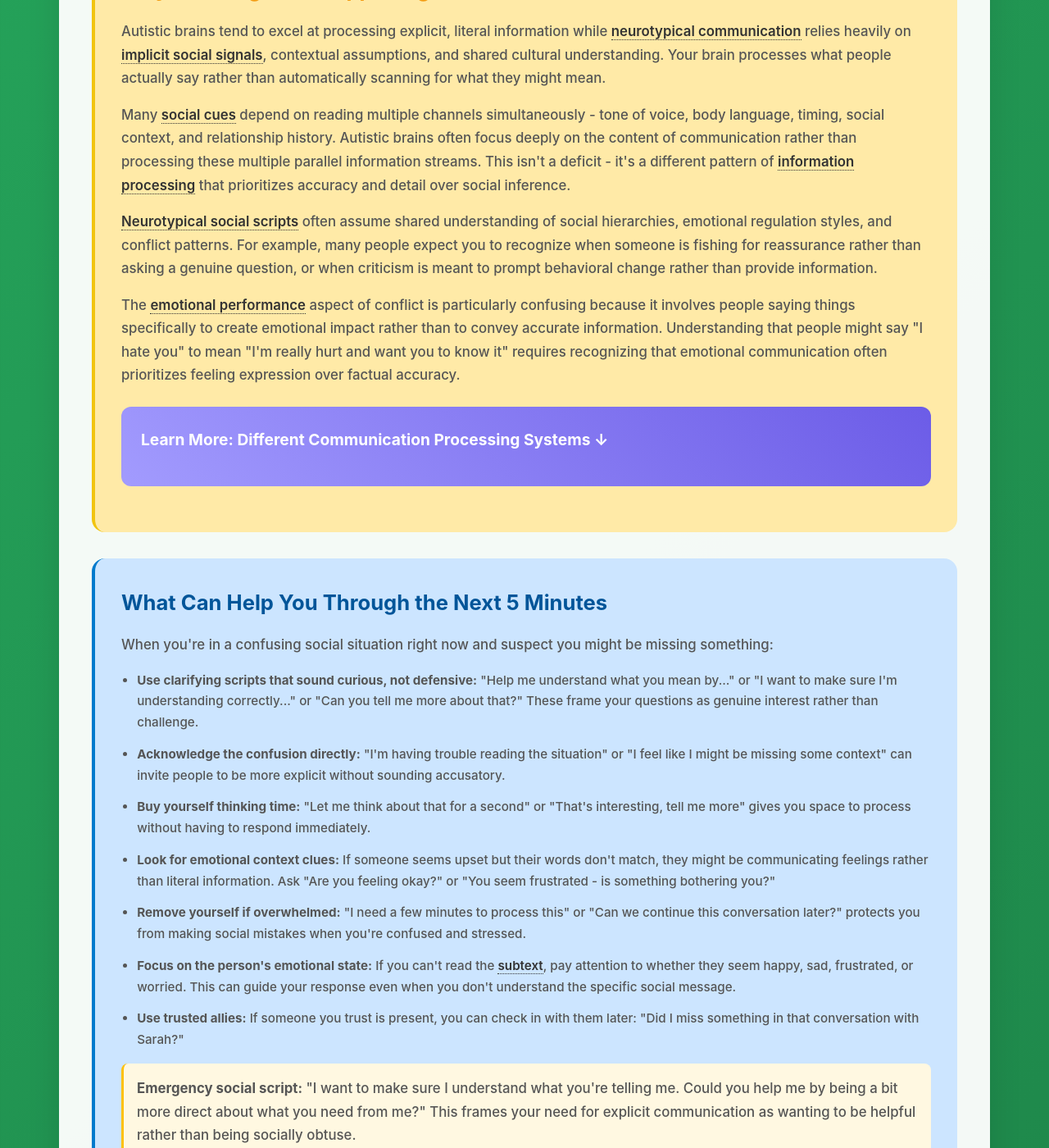
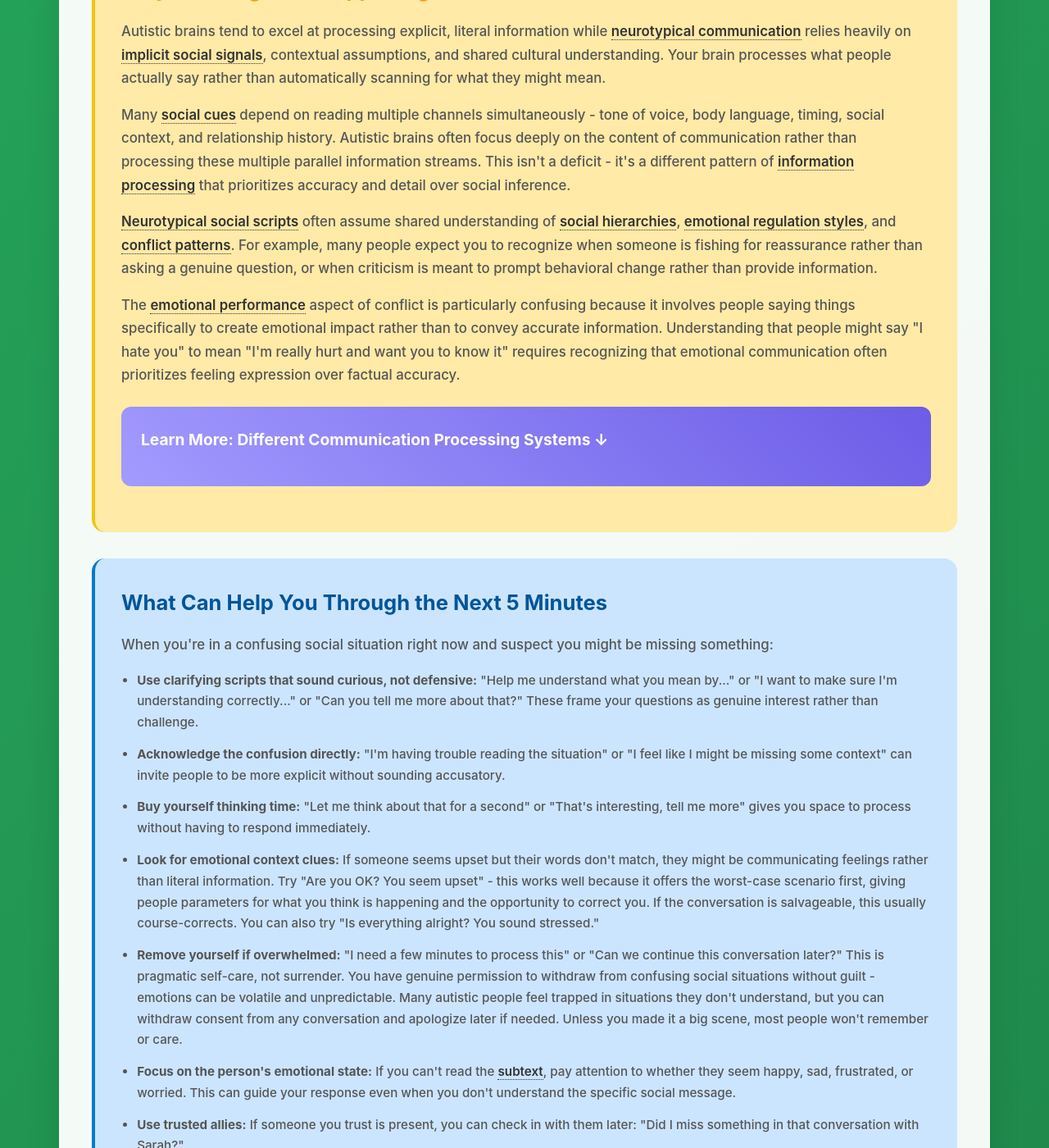
Before and after one commit to neurodivergent-survival-guide/neurodivergent-survival-guide, a Jekyll site: the page built from struggles/missing-social-cues.html, in a window 1280 px wide and 1400 px high, scrolled down 1539 px. Shown: the whole window at 82% size. Built offline with Jekyll 4.4.1, drawn with Linux system fonts in a browser that asks for light colours; some of the changed text lies outside the part shown.

Commit message:
Update missing-social-cues.html

```diff
--- a/struggles/missing-social-cues.html
+++ b/struggles/missing-social-cues.html
@@ -28,7 +28,7 @@ condition: autism
 
         <p>Many <a class="jargon">social cues<span class="tooltip">Nonverbal or implicit signals that convey meaning in social interactions</span></a> depend on reading multiple channels simultaneously - tone of voice, body language, timing, social context, and relationship history. Autistic brains often focus deeply on the content of communication rather than processing these multiple parallel information streams. This isn't a deficit - it's a different pattern of <a class="jargon">information processing<span class="tooltip">How your brain takes in, organizes, and makes sense of information from your environment</span></a> that prioritizes accuracy and detail over social inference.</p>
 
-        <p><a class="jargon">Neurotypical social scripts<span class="tooltip">Unwritten social rules and expected responses that most non-autistic people learn implicitly</span></a> often assume shared understanding of social hierarchies, emotional regulation styles, and conflict patterns. For example, many people expect you to recognize when someone is fishing for reassurance rather than asking a genuine question, or when criticism is meant to prompt behavioral change rather than provide information.</p>
+        <p><a class="jargon">Neurotypical social scripts<span class="tooltip">Unwritten social rules and expected responses that most non-autistic people learn implicitly</span></a> often assume shared understanding of <a class="jargon">social hierarchies<span class="tooltip">Unspoken power dynamics and status relationships that influence how people are expected to communicate</span></a>, <a class="jargon">emotional regulation styles<span class="tooltip">Different ways people manage and express their feelings, often with expectations that others will respond appropriately</span></a>, and <a class="jargon">conflict patterns<span class="tooltip">Predictable ways that arguments and disagreements typically unfold and resolve in relationships</span></a>. For example, many people expect you to recognize when someone is fishing for reassurance rather than asking a genuine question, or when criticism is meant to prompt behavioral change rather than provide information.</p>
 
         <p>The <a class="jargon">emotional performance<span class="tooltip">Expressing feelings through exaggerated or dramatic language for emotional impact rather than literal communication</span></a> aspect of conflict is particularly confusing because it involves people saying things specifically to create emotional impact rather than to convey accurate information. Understanding that people might say "I hate you" to mean "I'm really hurt and want you to know it" requires recognizing that emotional communication often prioritizes feeling expression over factual accuracy.</p>
 
@@ -52,14 +52,14 @@ condition: autism
             <li><strong>Use clarifying scripts that sound curious, not defensive:</strong> "Help me understand what you mean by..." or "I want to make sure I'm understanding correctly..." or "Can you tell me more about that?" These frame your questions as genuine interest rather than challenge.</li>
             <li><strong>Acknowledge the confusion directly:</strong> "I'm having trouble reading the situation" or "I feel like I might be missing some context" can invite people to be more explicit without sounding accusatory.</li>
             <li><strong>Buy yourself thinking time:</strong> "Let me think about that for a second" or "That's interesting, tell me more" gives you space to process without having to respond immediately.</li>
-            <li><strong>Look for emotional context clues:</strong> If someone seems upset but their words don't match, they might be communicating feelings rather than literal information. Ask "Are you feeling okay?" or "You seem frustrated - is something bothering you?"</li>
-            <li><strong>Remove yourself if overwhelmed:</strong> "I need a few minutes to process this" or "Can we continue this conversation later?" protects you from making social mistakes when you're confused and stressed.</li>
+            <li><strong>Look for emotional context clues:</strong> If someone seems upset but their words don't match, they might be communicating feelings rather than literal information. Try "Are you OK? You seem upset" - this works well because it offers the worst-case scenario first, giving people parameters for what you think is happening and the opportunity to correct you. If the conversation is salvageable, this usually course-corrects. You can also try "Is everything alright? You sound stressed."</li>
+            <li><strong>Remove yourself if overwhelmed:</strong> "I need a few minutes to process this" or "Can we continue this conversation later?" This is pragmatic self-care, not surrender. You have genuine permission to withdraw from confusing social situations without guilt - emotions can be volatile and unpredictable. Many autistic people feel trapped in situations they don't understand, but you can withdraw consent from any conversation and apologize later if needed. Unless you made it a big scene, most people won't remember or care.</li>
             <li><strong>Focus on the person's emotional state:</strong> If you can't read the <a class="jargon">subtext<span class="tooltip">The underlying or implicit meaning beneath what's actually being said</span></a>, pay attention to whether they seem happy, sad, frustrated, or worried. This can guide your response even when you don't understand the specific social message.</li>
             <li><strong>Use trusted allies:</strong> If someone you trust is present, you can check in with them later: "Did I miss something in that conversation with Sarah?"</li>
         </ul>
 
         <div class="highlight-box">
-            <p><strong>Emergency social script:</strong> "I want to make sure I understand what you're telling me. Could you help me by being a bit more direct about what you need from me?" This frames your need for explicit communication as wanting to be helpful rather than being socially obtuse.</p>
+            <p><strong>Emergency social script:</strong> "I want to make sure I understand what you're telling me. Can you help me out by being very specific about what you want me to do in this situation?" This frames your need for explicit communication as wanting to be helpful rather than being socially obtuse.</p>
         </div>
     </div>
 
```
